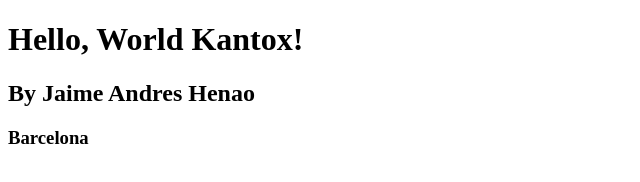
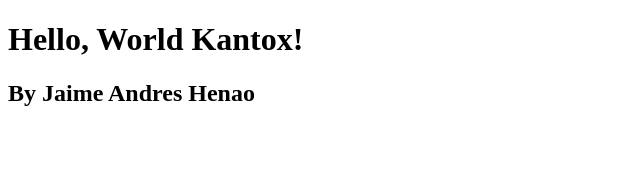
Before and after one commit to JaimeHenaoChallange/GitOps-Kantox, a plain HTML site: page index.html in a window 1280 px wide. Shown: the whole page, without its empty margins (0-640 px from the left). Drawn offline with Linux system fonts and the light colour scheme.

Commit message:
Prueba minikube:v2

```diff
--- a/index.html
+++ b/index.html
@@ -6,6 +6,5 @@
 <body>
     <h1>Hello, World Kantox!</h1>
     <h2>By Jaime Andres Henao</h2>
-    <h3>Barcelona</h3>
 </body>
 </html>
```
Also changed, not shown: 3 other files.
